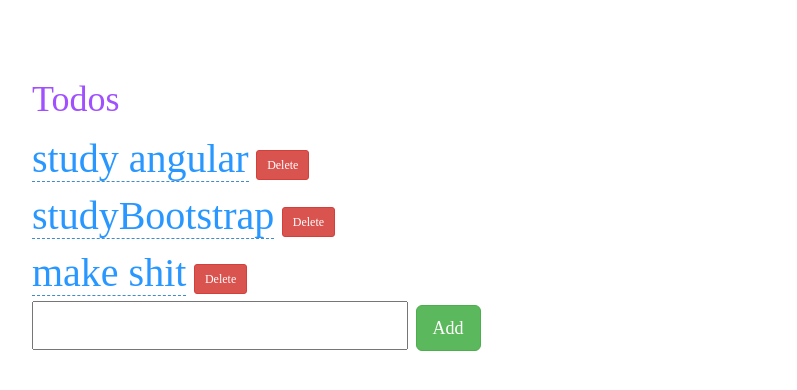
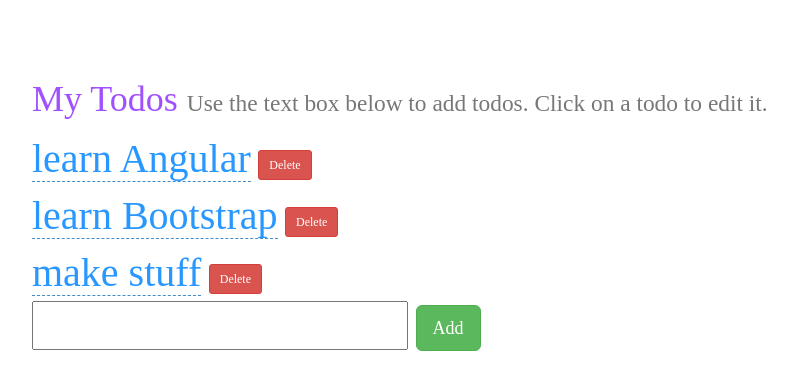
Before and after one commit to CDerya/TodoTimeBox, a plain HTML site: page index.html in a window 1280 px wide. Shown: the whole page, without its empty margins (28-825 px from the left). Drawn offline with nearby package versions, Linux system fonts and the light colour scheme.

Commit message:
added small header

```diff
--- a/index.html
+++ b/index.html
@@ -10,7 +10,7 @@
     <script src="bower_components/angular-xeditable/dist/js/xeditable.js"></script>
 </head>
 <body>
-  <h1 >Todos</h1>
+  <h1 >My Todos  <small>Use the text box below to add todos. Click on a todo to edit it.</small></h1>
   <div  ng-app="myTodosList" ng-controller="myCtrl">
 
   <div ng-repeat="x in products">
--- a/myApp.js
+++ b/myApp.js
@@ -3,7 +3,7 @@ app.run(function(editableOptions) {
   editableOptions.theme = 'bs3';
 });
 app.controller("myCtrl", function($scope) {
-    $scope.products = ["study angular", "studyBootstrap", "make shit"];
+    $scope.products = ["learn Angular", "learn Bootstrap", "make stuff"];
     $scope.addItem = function () {
         $scope.errortext = "";
         if (!$scope.addMe) {return;}
```
